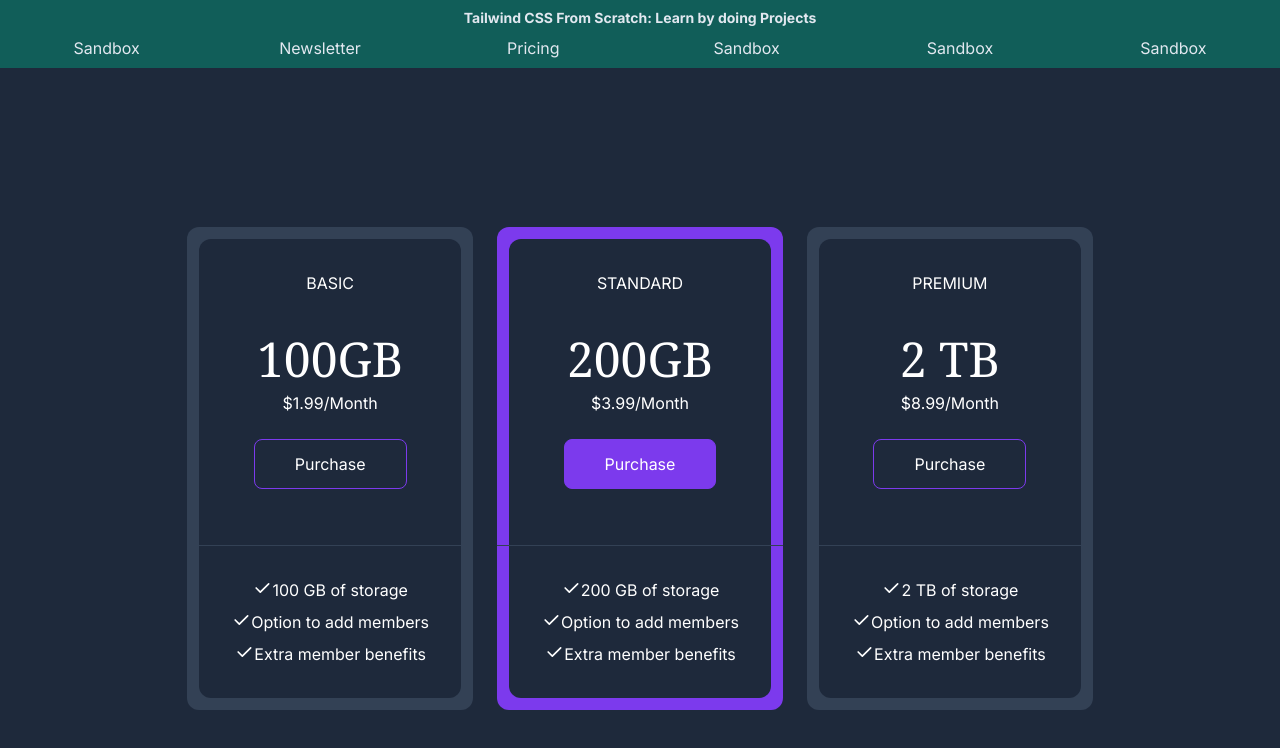
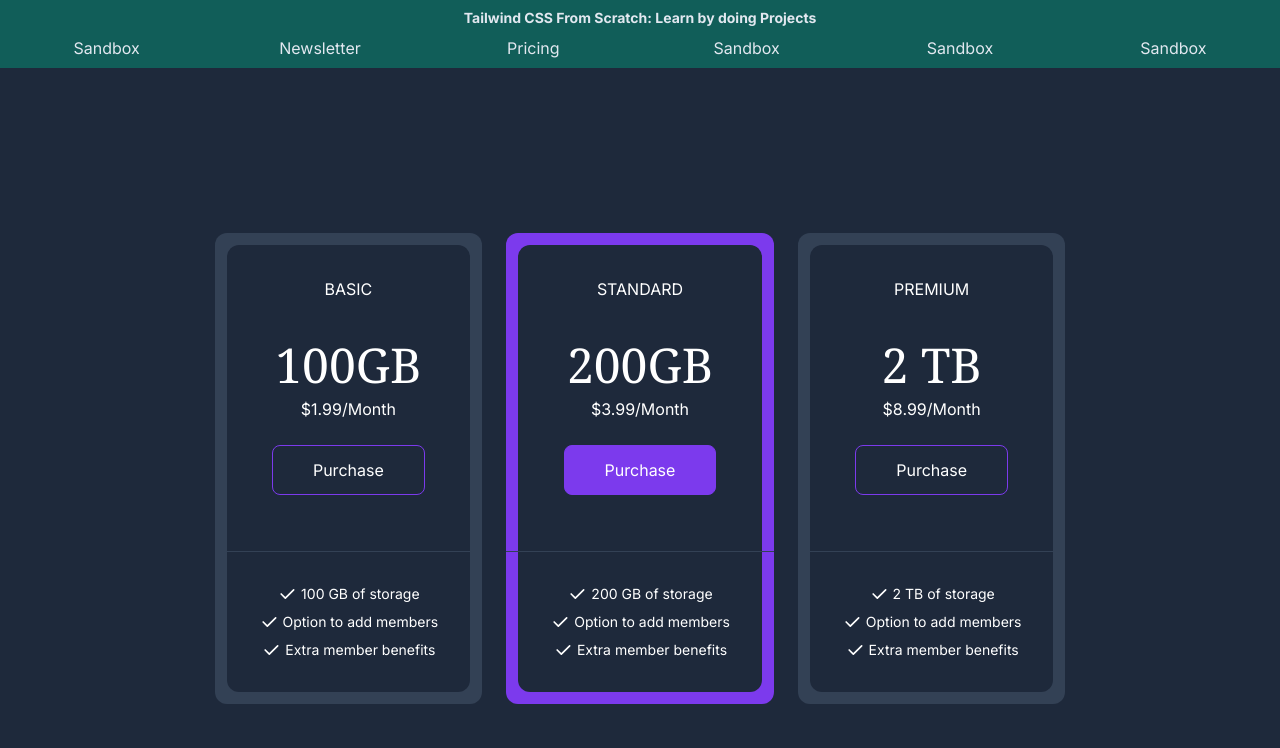
Before and after one commit to lucas-bresson/tailwind-from-scratch, a Next.js app: page /projects/pricing-cards in a window 1280 px wide. Shown: the top 748 px of the page. Built offline with nearby package versions, Linux system fonts and the light colour scheme.

Commit message:
fix typo in pricing-cards

```diff
--- a/src/app/projects/pricing-cards/page.tsx
+++ b/src/app/projects/pricing-cards/page.tsx
@@ -41,7 +41,7 @@ export default function Page() {
                   <path stroke="none" d="M0 0h24v24H0z" fill="none" />
                   <path d="M5 12l5 5l10 -10" />
                 </svg>
-                <span className="text-sm-ml-1">100 GB of storage</span>
+                <span className="text-sm ml-1">100 GB of storage</span>
               </div>
               {/* List Item 2 */}
               <div className="flex justify-center">
@@ -58,7 +58,7 @@ export default function Page() {
                   <path stroke="none" d="M0 0h24v24H0z" fill="none" />
                   <path d="M5 12l5 5l10 -10" />
                 </svg>
-                <span className="text-sm-ml-1">Option to add members</span>
+                <span className="text-sm ml-1">Option to add members</span>
               </div>
               {/* List Item 3 */}
               <div className="flex justify-center">
@@ -75,7 +75,7 @@ export default function Page() {
                   <path stroke="none" d="M0 0h24v24H0z" fill="none" />
                   <path d="M5 12l5 5l10 -10" />
                 </svg>
-                <span className="text-sm-ml-1">Extra member benefits</span>
+                <span className="text-sm ml-1">Extra member benefits</span>
               </div>
             </div>
           </div>
@@ -118,7 +118,7 @@ export default function Page() {
                   <path stroke="none" d="M0 0h24v24H0z" fill="none" />
                   <path d="M5 12l5 5l10 -10" />
                 </svg>
-                <span className="text-sm-ml-1">200 GB of storage</span>
+                <span className="text-sm ml-1">200 GB of storage</span>
               </div>
               {/* List Item 2 */}
               <div className="flex justify-center">
@@ -135,7 +135,7 @@ export default function Page() {
                   <path stroke="none" d="M0 0h24v24H0z" fill="none" />
                   <path d="M5 12l5 5l10 -10" />
                 </svg>
-                <span className="text-sm-ml-1">Option to add members</span>
+                <span className="text-sm ml-1">Option to add members</span>
               </div>
               {/* List Item 3 */}
               <div className="flex justify-center">
@@ -152,7 +152,7 @@ export default function Page() {
                   <path stroke="none" d="M0 0h24v24H0z" fill="none" />
                   <path d="M5 12l5 5l10 -10" />
                 </svg>
-                <span className="text-sm-ml-1">Extra member benefits</span>
+                <span className="text-sm ml-1">Extra member benefits</span>
               </div>
             </div>
           </div>
@@ -195,7 +195,7 @@ export default function Page() {
                   <path stroke="none" d="M0 0h24v24H0z" fill="none" />
                   <path d="M5 12l5 5l10 -10" />
                 </svg>
-                <span className="text-sm-ml-1">2 TB of storage</span>
+                <span className="text-sm ml-1">2 TB of storage</span>
               </div>
               {/* List Item 2 */}
               <div className="flex justify-center">
@@ -212,7 +212,7 @@ export default function Page() {
                   <path stroke="none" d="M0 0h24v24H0z" fill="none" />
                   <path d="M5 12l5 5l10 -10" />
                 </svg>
-                <span className="text-sm-ml-1">Option to add members</span>
+                <span className="text-sm ml-1">Option to add members</span>
               </div>
               {/* List Item 3 */}
               <div className="flex justify-center">
@@ -229,7 +229,7 @@ export default function Page() {
                   <path stroke="none" d="M0 0h24v24H0z" fill="none" />
                   <path d="M5 12l5 5l10 -10" />
                 </svg>
-                <span className="text-sm-ml-1">Extra member benefits</span>
+                <span className="text-sm ml-1">Extra member benefits</span>
               </div>
             </div>
           </div>
```
